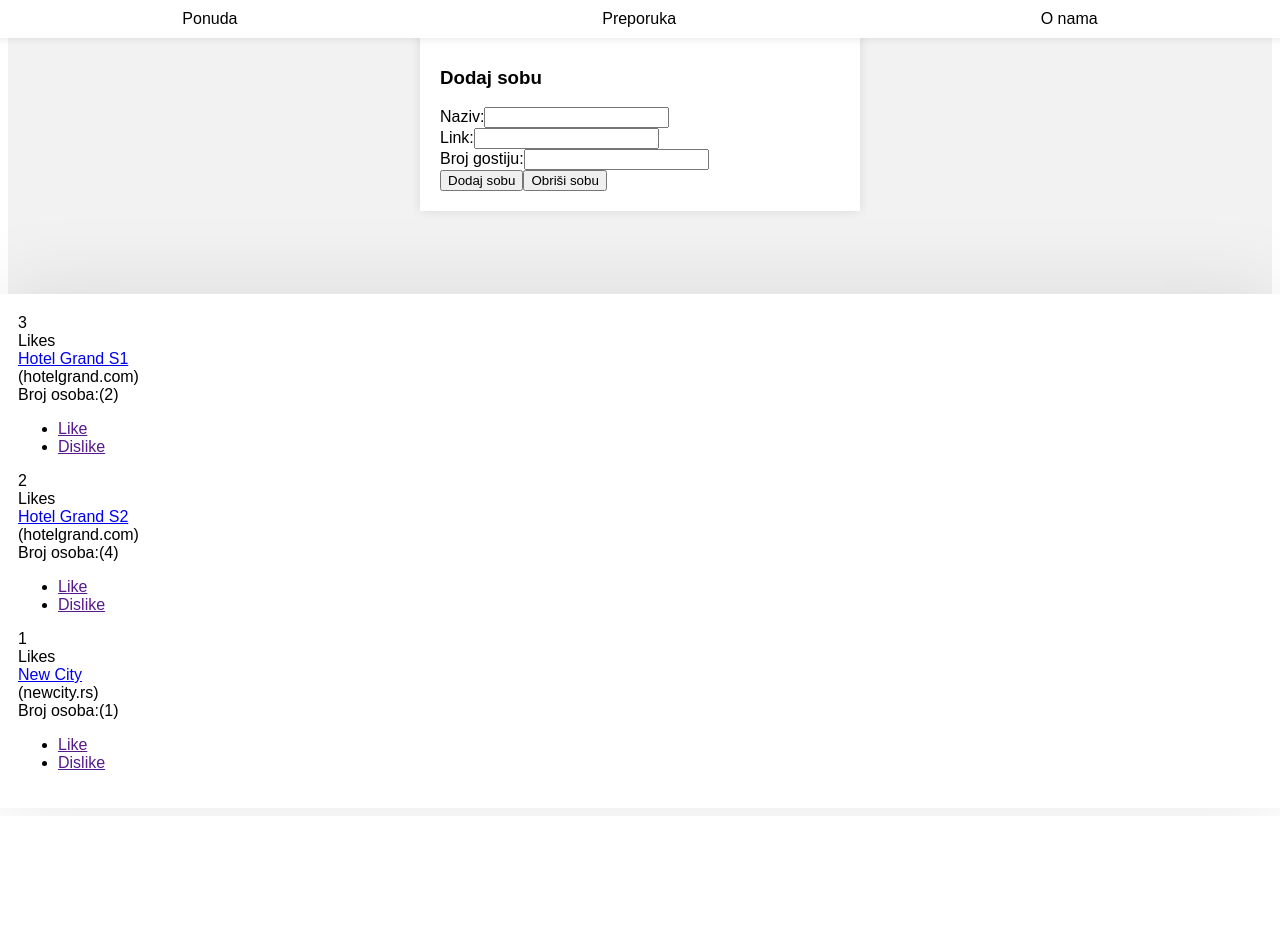
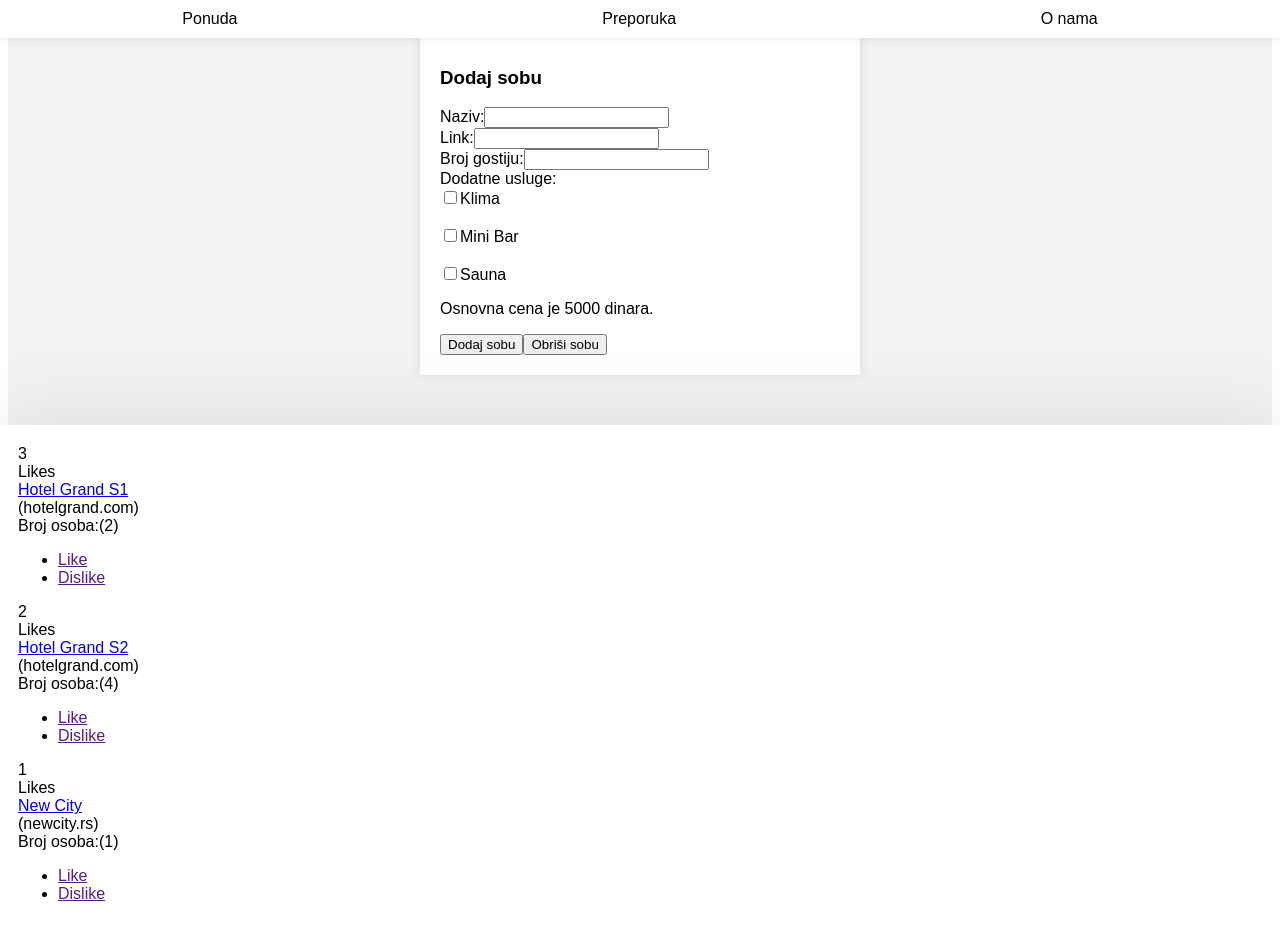
Before and after one commit to stole775/IT255-DZ07, an Angular app: page / in a window 1280 px wide. Before the commit the page ends 816 px from the top, so only its background shows below. Built offline with nearby package versions, Linux system fonts and the light colour scheme.

Commit message:
Nova verzija - DZ08

```diff
--- a/src/app/app.component.css
+++ b/src/app/app.component.css
@@ -23,11 +23,11 @@ body {
 
 .ui.grid.posts {
   max-width: 100%;
-  width: calc(100% - 20px); /* Adjust as needed */
+  width: calc(100% - 20px);
   padding: 20px;
   background-color: #fff;
   box-shadow: 0 0 80px rgba(0, 0, 0, 0.1);
-  margin-top: 50px; /* Adjust as needed */
+  margin-top: 50px;
 }
 
 form.ui.large.form.segment {
@@ -36,18 +36,30 @@ form.ui.large.form.segment {
   padding: 20px;
   background-color: #fff;
   box-shadow: 0 0 10px rgba(0, 0, 0, 0.1);
-  margin-top: 20px; /* Adjust as needed */
+  margin-top: 20px;
   top: 5%;
 }
 
 @media only screen and (max-width: 768px) {
   .ui.grid.posts {
     max-width: 100%;
-    width: calc(100% - 20px); /* Adjust as needed */
-    margin-top: 20px; /* Adjust as needed */
+    width: calc(100% - 20px);
+    margin-top: 20px;
   }
 
   form.ui.large.form.segment {
-    margin-top: 20px; /* Adjust as needed */
+    margin-top: 20px;
   }
 }
+
+.success-message {
+  color: rgb(5, 131, 5);
+  text-shadow: 1px 1px 1px rgba(56, 52, 52, 0.2);
+  font-family: 'Arial', sans-serif;
+}
+
+.error-message {
+  color: rgb(245, 9, 9);
+  text-shadow: 1px 1px 1px rgba(82, 78, 78, 0.2);
+  font-family: 'Arial', sans-serif;
+}
--- a/src/app/app.component.html
+++ b/src/app/app.component.html
@@ -38,7 +38,7 @@
     <h3 class="ui header">Dodaj sobu</h3>
     <div class="field">
       <label for="naziv">Naziv:</label>
-      <input name="naziv" id="naziv" #newnaziv>
+      <input name="naziv" id="naziv" #newnaziv [(ngModel)]="naziv" (ngModelChange)="proveriDuzinu($event)">
     </div>
     <div class="field">
       <label for="link">Link:</label>
@@ -49,18 +49,49 @@
       <input name="brGostiju" id="brGostiju" #newbrGostiju>
     </div>
 
+    <div class="field">
+      <label>Dodatne usluge:</label>
+      <div class="ui checkbox">
+        <input type="checkbox" id="klima"  name="klima"  [(ngModel)]="klima" (ngModelChange)="izracunajCenu()">
+        <label for="klima">Klima</label>
+      </div>
+      <br>
+      <div class="ui checkbox">
+        <input type="checkbox" id="miniBar" name="miniBar" [(ngModel)]="miniBar" (ngModelChange)="izracunajCenu()">
+        <label for="miniBar">Mini Bar</label>
+      </div>
+      <br>
+      <div class="ui checkbox">
+        <input type="checkbox" id="sauna"  name="sauna" [(ngModel)]="sauna" (ngModelChange)="izracunajCenu()">
+        <label for="sauna">Sauna</label>
+      </div>
 
-    <button (click)="addSoba(newnaziv, newlink, newbrGostiju)" class="ui positive right floated
-  button">
+    </div>
+
+    <ng-container *ngIf="racun > 5000; else osnova">
+      <div class="ui message" style="width: 70%;  ">
+        <p>Vaš račun je uvećan za {{ racun }} dinara.</p>
+      </div>
+    </ng-container>
+
+    <ng-template #osnova>
+      <div class="ui message" style="width: 70%;  ">
+        <p>Osnovna cena je {{ racun }} dinara.</p>
+      </div>
+    </ng-template>
+
+
+<div>
+    <button (click)="addSoba(newnaziv, newlink, newbrGostiju)" class="ui positive right floated button">
       Dodaj sobu
     </button>
     <button (click)="obrisiSobu(newnaziv.value)" class="ui negative right floated button">
       Obriši sobu
     </button>
-
+</div>
     <label *ngIf="deleteStatus === 'success'" class="success-message">Soba uspešno obrisana.</label>
     <label *ngIf="deleteStatus === 'error'" class="error-message">Soba nije pronađena.</label>
-
+    <label *ngIf="addStatus === 'greskaUDodavanju'" class="error-message">Pogresan unos.</label>
     <label *ngIf="addStatus === 'success'" class="success-message">Soba uspešno dodata.</label>
     <label *ngIf="addStatus === 'error'" class="error-message">Soba već postoji.</label>
 
--- a/src/app/app.component.ts
+++ b/src/app/app.component.ts
@@ -16,11 +16,16 @@ export class AppComponent {
   sobe: Soba[]; // lista
   selectedComponent: string = 'ponuda';
 
+  //DZo8
+  klima: boolean = false;
+  miniBar: boolean = false;
+  sauna: boolean = false;
+  racun: number = 5000;
 
   isMenuVisible = false;//poveznao jednosmernim bindingom u html
 
   deleteStatus: 'success' | 'error' | null = null;
-  addStatus: 'success' | 'error' | null = null;
+  addStatus: 'success' | 'error' | 'greskaUDodavanju' | null = null;
 
   constructor(private elementRef: ElementRef) {
     this.sobe = [
@@ -31,11 +36,15 @@ export class AppComponent {
   }
   addSoba(naziv: HTMLInputElement, link: HTMLInputElement, brGostiju: HTMLInputElement): boolean {
     const brGostijuValue = Number(brGostiju.value);
-
-    // Provera da li već postoji soba sa istim nazivom
+    const nazivValue = naziv.value.trim();
+    const linkValue = link.value.trim();
+    // Provera da li vec postoji soba sa istim nazivom
     const exists = this.sobe.some(soba => soba.naziv === naziv.value);
-
-    if (exists) {
+    //ovde je na nivou ako se korisi dugme
+    if (nazivValue.length < 6 || linkValue.length === 0 || brGostijuValue <= 0) {// Ako ovi uslovi ne budu zadovoljeni necemo dodati sobu
+      this.addStatus = 'greskaUDodavanju';
+      console.log('Neuspesno popunjavanje.');
+    } else if (exists) {
       this.addStatus = 'error';
       console.log(`Soba sa nazivom ${naziv.value} već postoji.`);
     } else {
@@ -56,10 +65,10 @@ export class AppComponent {
   }
 
 
-    obrisiSobu(naziv: string): boolean {
-      const index = this.sobe.findIndex(s => s.naziv === naziv);
+  obrisiSobu(naziv: string): boolean {
+    const index = this.sobe.findIndex(s => s.naziv === naziv);
 
-      if(index !== -1) {
+    if (index !== -1) {
       this.sobe.splice(index, 1);
       this.deleteStatus = 'success';
       console.log(`Uspešno obrisana soba sa nazivom: ${naziv}`);
@@ -68,13 +77,12 @@ export class AppComponent {
       console.log(`Soba sa nazivom ${naziv} ne postoji.`);
     }
 
+    console.log(this.sobe);
     setTimeout(() => {
-      this.deleteStatus = null;
+      this.deleteStatus = null;//posle 3 sekunde dodeljujemo vrednost null pa se sakrije opet
     }, 3000); // 3 sekunde
     return false;
   }
-
-
 
   showComponent(component: string): void {
     this.selectedComponent = component;
@@ -93,5 +101,25 @@ export class AppComponent {
       this.isMenuVisible = false;
     }
   }
+  proveriDuzinu(naziv: string): void {
+    if (naziv.length < 6) {
+      console.log("Naziv mora imati barem 6 karaktera.");
+    } else {
+      console.log("Naziv je ispravne dužine.");
+    }
+  }
 
+  izracunajCenu(): void {
+    this.racun = 5000;//osnovna cena
+    if (this.klima) {
+      this.racun += 1000;
+    }
+    if (this.miniBar) {
+      this.racun += 2000;
+    }
+    if (this.sauna) {
+      this.racun += 3000;
+    }
+
+  }
 }
--- a/src/app/app.module.ts
+++ b/src/app/app.module.ts
@@ -1,6 +1,6 @@
 import { NgModule } from '@angular/core';
 import { BrowserModule } from '@angular/platform-browser';
-
+import { FormsModule } from '@angular/forms';
 import { AppRoutingModule } from './app-routing.module';
 import { AppComponent } from './app.component';
 import { SobaComponent } from './soba/soba.component';
@@ -21,7 +21,8 @@ import { DataService } from './data.service';
   ],
   imports: [
     BrowserModule,
-    AppRoutingModule
+    AppRoutingModule,
+    FormsModule
   ],
   providers: [DataService],
   bootstrap: [AppComponent]
```
Also changed, not shown: src/app/proveraDuzine.js (added, +7 -0 lines).
